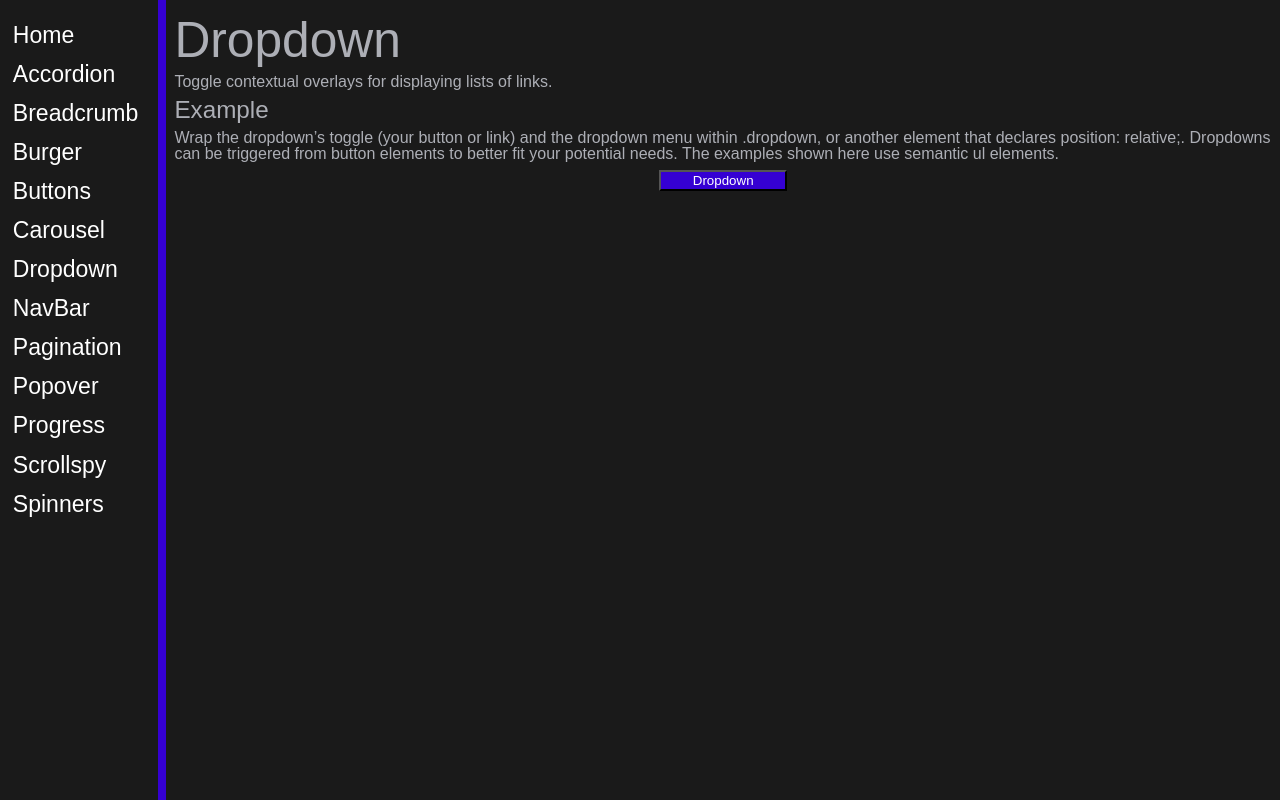
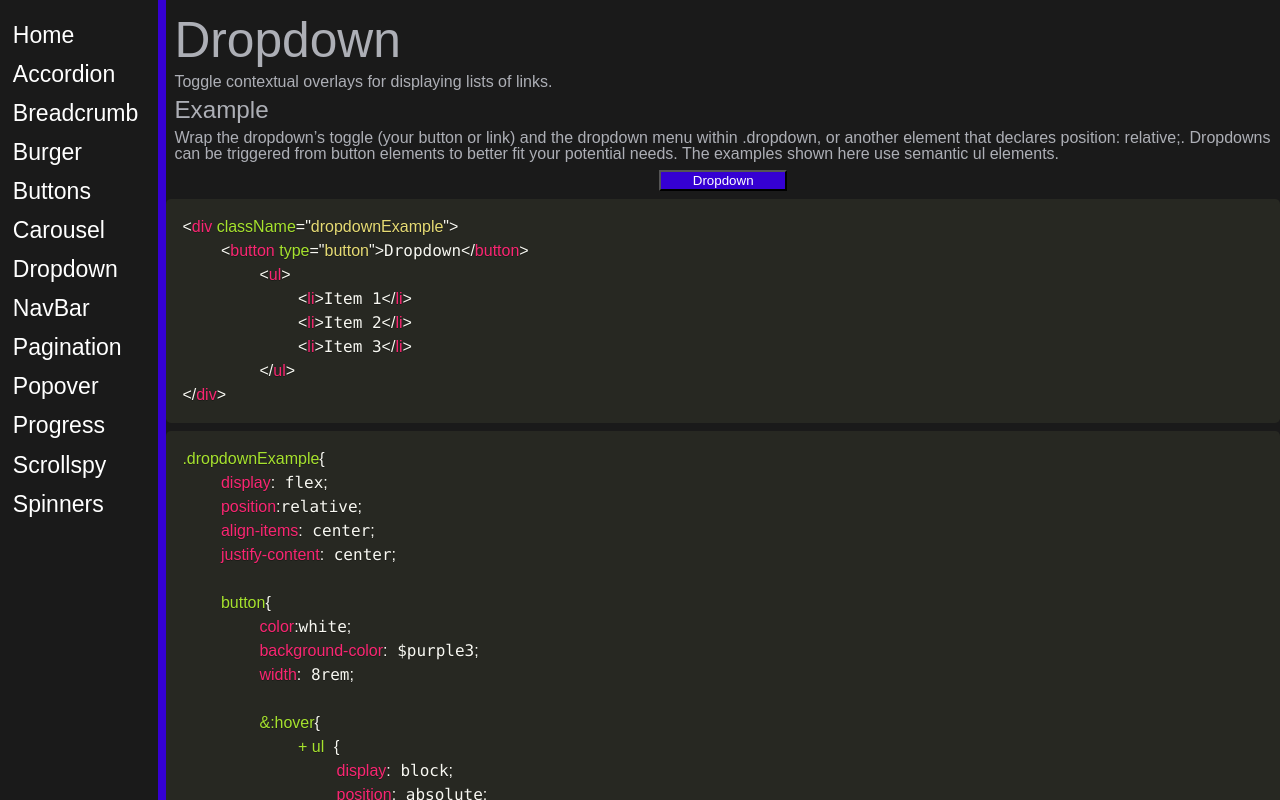
Before and after one commit to MrGio7/templates, a React (Create React App) app: page /cssTemplate/dropdown in a window 1280 px wide. Built offline with nearby package versions, Linux system fonts and the light colour scheme.

Commit message:
finished dropdown css template

```diff
--- a/src/components/templates/dropdown.js
+++ b/src/components/templates/dropdown.js
@@ -1,4 +1,11 @@
+import { useEffect } from "react";
+import Prism from "prismjs";
+
 function Dropdown() {
+    useEffect(() => {
+        Prism.highlightAll()
+    }, []);
+
     return <div className="dropdownTemplate">
         <h1>Dropdown</h1>
         <p>Toggle contextual overlays for displaying lists of links.</p>
@@ -12,6 +19,54 @@ function Dropdown() {
                 <li>Item 3</li>
             </ul>
         </div>
+        <pre>
+        <code className="language-html">
+            {`<div className="dropdownExample">
+    <button type="button">Dropdown</button>
+        <ul>
+            <li>Item 1</li>
+            <li>Item 2</li>
+            <li>Item 3</li>
+        </ul>
+</div>`}
+        </code>
+    </pre>
+    <pre>
+      <code className="language-css">
+          {`.dropdownExample{
+    display: flex;
+    position:relative;
+    align-items: center;
+    justify-content: center;
+
+    button{
+        color:white;
+        background-color: $purple3;
+        width: 8rem;
+
+        &:hover{
+            + ul {
+                display: block;
+                position: absolute;
+                top:1.3rem;
+                background-color: black;
+            }
+        }
+    }
+
+    ul{
+        display: none;
+        margin: 0px;
+        z-index: 1000;
+        width: 8rem;
+
+        li{
+            margin: .5rem;
+        }
+    }
+}`}
+      </code>
+  </pre>
     </div>
 };
 
--- a/src/style/components/_cssTemplate.scss
+++ b/src/style/components/_cssTemplate.scss
@@ -310,8 +310,9 @@ code {
 
     .dropdownExample{
         display: flex;
-        flex-direction: column;
+        position:relative;
         align-items: center;
+        justify-content: center;
 
         button{
             color:white;
@@ -321,6 +322,9 @@ code {
             &:hover{
                 + ul {
                     display: block;
+                    position: absolute;
+                    top:1.3rem;
+                    background-color: black;
                 }
             }
         }
@@ -332,7 +336,7 @@ code {
             width: 8rem;
 
             li{
-                margin: .5re;
+                margin: .5rem;
             }
         }
     }
```
Also changed, not shown: 1 other file (tests, documents, lock files or other folders).
